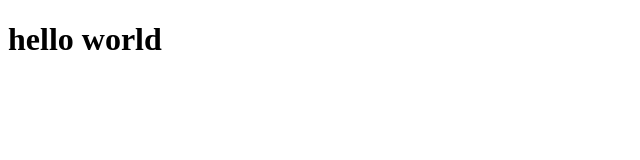
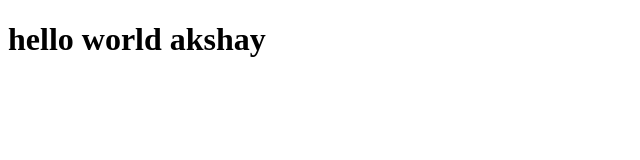
Before and after one commit to Anak2429/First-repo, a plain HTML site: page index.html in a window 1280 px wide. Shown: the whole page, without its empty margins (0-640 px from the left). Drawn offline with Linux system fonts and the light colour scheme.

Commit message:
commit 3

```diff
--- a/index.html
+++ b/index.html
@@ -6,7 +6,7 @@
     <title>Document</title>
 </head>
 <body>
-    <h1>hello world
+    <h1>hello world akshay
     </h1>
 </body>
 </html>
```
